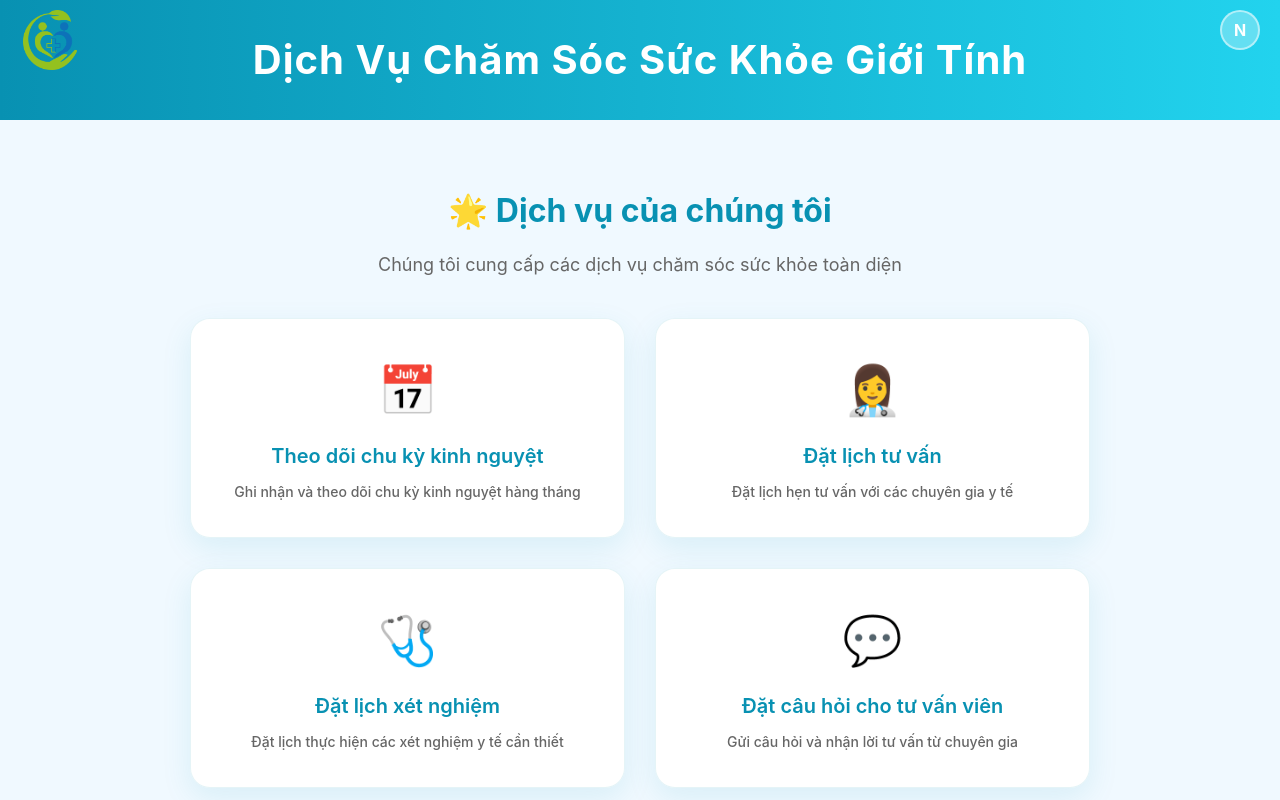
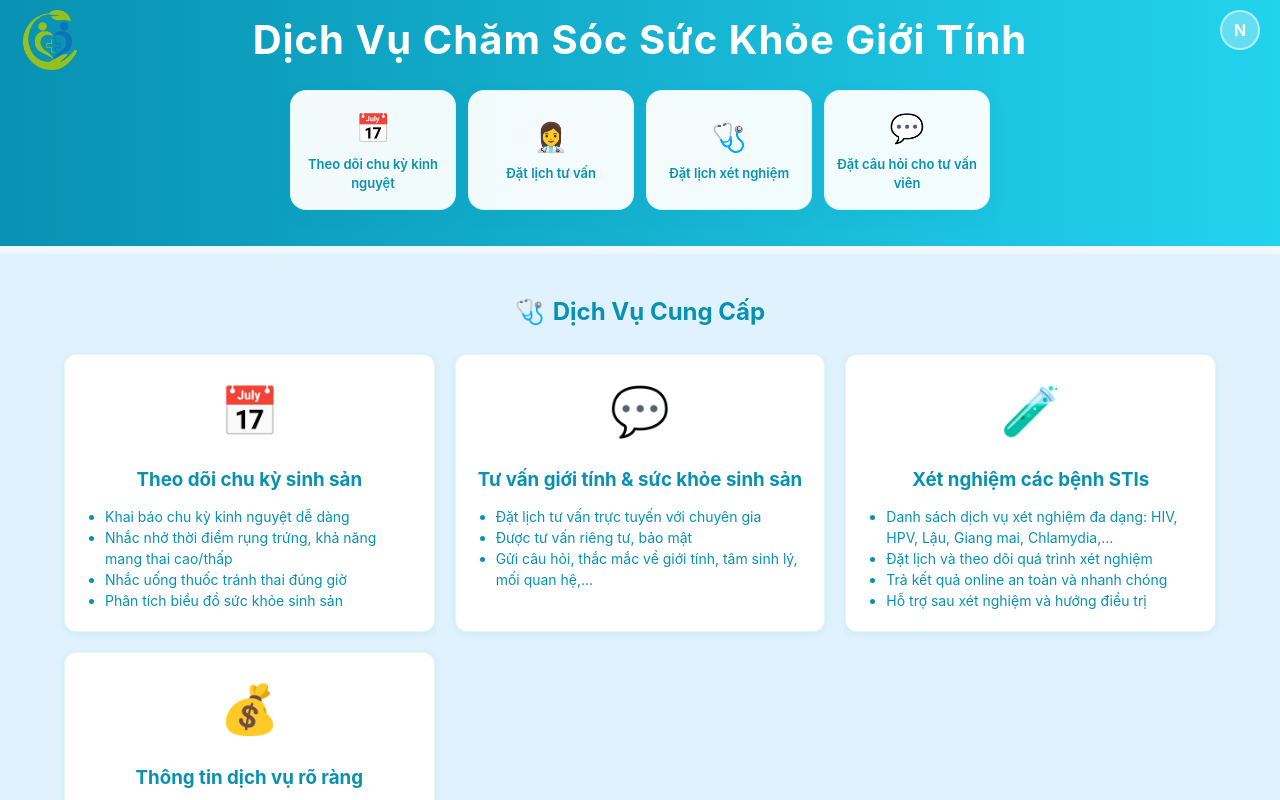
Before and after one commit to NeinMon/Gender-Healthcare-Service-Management-System, a React (Vite) app in the folder FE/: page /services in a window 1280 px wide. Shown: the top 800 px of the page. Built offline with nearby package versions, Linux system fonts and the light colour scheme; no server answers.

Commit message:
fix: Update Vietnamese text for clarity and consistency in App and Services components

```diff
--- a/FE/src/App.jsx
+++ b/FE/src/App.jsx
@@ -407,7 +407,7 @@ const App = () => {
             letterSpacing: 1
           }}
         >
-          Chăm Sóc Sức Khỏe Giới Tính
+          Dịch Vụ Chăm Sóc Sức Khỏe Giới Tính
         </h1>        <nav
           style={{
             display: "flex",
@@ -417,7 +417,8 @@ const App = () => {
             margin: "0 0 8px 0",
             padding: "0 40px"
           }}
-        >          <a
+        >
+          <a
             href="#gioi-thieu"
             style={{
               color: "#fff",
@@ -433,130 +434,46 @@ const App = () => {
               minWidth: "140px",
               textAlign: "center"
             }}
-            onMouseEnter={(e) => {
-              e.target.style.background = "rgba(255,255,255,0.5)";
-              e.target.style.transform = "translateY(-2px)";
-              e.target.style.boxShadow = "0 4px 8px rgba(0,0,0,0.15)";
-            }}
-            onMouseLeave={(e) => {
-              e.target.style.background = "rgba(255,255,255,0.4)";
-              e.target.style.transform = "translateY(0)";
-              e.target.style.boxShadow = "0 2px 4px rgba(0,0,0,0.1)";
-            }}
+            onMouseEnter={(e) => { e.target.style.background = "rgba(255,255,255,0.5)"; e.target.style.transform = "translateY(-2px)"; e.target.style.boxShadow = "0 4px 8px rgba(0,0,0,0.15)"; }}
+            onMouseLeave={(e) => { e.target.style.background = "rgba(255,255,255,0.4)"; e.target.style.transform = "translateY(0)"; e.target.style.boxShadow = "0 2px 4px rgba(0,0,0,0.1)"; }}
           >
             Giới thiệu
-          </a>          <a
-            href="#dich-vu"
-            style={{
-              color: "#fff",
-              fontWeight: 600,
-              fontSize: 16,
-              textDecoration: "none",
-              background: "rgba(255,255,255,0.4)",
-              padding: "12px 32px",
-              borderRadius: 8,
-              border: "1px solid rgba(255,255,255,0.6)",
-              transition: "all 0.3s ease",
-              boxShadow: "0 2px 4px rgba(0,0,0,0.1)",
-              minWidth: "140px",
-              textAlign: "center"
-            }}
-            onMouseEnter={(e) => {
-              e.target.style.background = "rgba(255,255,255,0.5)";
-              e.target.style.transform = "translateY(-2px)";
-              e.target.style.boxShadow = "0 4px 8px rgba(0,0,0,0.15)";
-            }}
-            onMouseLeave={(e) => {
-              e.target.style.background = "rgba(255,255,255,0.4)";
-              e.target.style.transform = "translateY(0)";
-              e.target.style.boxShadow = "0 2px 4px rgba(0,0,0,0.1)";
-            }}
+          </a>
+          <a
+            href="/login"
+            style={{ color: "#fff", fontWeight: 600, fontSize: 16, textDecoration: "none", background: "rgba(255,255,255,0.4)", padding: "12px 32px", borderRadius: 8, border: "1px solid rgba(255,255,255,0.6)", transition: "all 0.3s ease", boxShadow: "0 2px 4px rgba(0,0,0,0.1)", minWidth: "140px", textAlign: "center" }}
+            onClick={e => { e.preventDefault(); window.location.href = '/login'; }}
+            onMouseEnter={(e) => { e.target.style.background = "rgba(255,255,255,0.5)"; e.target.style.transform = "translateY(-2px)"; e.target.style.boxShadow = "0 4px 8px rgba(0,0,0,0.15)"; }}
+            onMouseLeave={(e) => { e.target.style.background = "rgba(255,255,255,0.4)"; e.target.style.transform = "translateY(0)"; e.target.style.boxShadow = "0 2px 4px rgba(0,0,0,0.1)"; }}
           >
-            Dịch vụ
-          </a>          <a
-            href="#nhan-vien"
-            style={{
-              color: "#fff",
-              fontWeight: 600,
-              fontSize: 16,
-              textDecoration: "none",
-              background: "rgba(255,255,255,0.4)",
-              padding: "12px 32px",
-              borderRadius: 8,
-              border: "1px solid rgba(255,255,255,0.6)",
-              transition: "all 0.3s ease",
-              boxShadow: "0 2px 4px rgba(0,0,0,0.1)",
-              minWidth: "140px",
-              textAlign: "center"
-            }}
-            onMouseEnter={(e) => {
-              e.target.style.background = "rgba(255,255,255,0.5)";
-              e.target.style.transform = "translateY(-2px)";
-              e.target.style.boxShadow = "0 4px 8px rgba(0,0,0,0.15)";
-            }}
-            onMouseLeave={(e) => {
-              e.target.style.background = "rgba(255,255,255,0.4)";
-              e.target.style.transform = "translateY(0)";
-              e.target.style.boxShadow = "0 2px 4px rgba(0,0,0,0.1)";
-            }}
+            Theo dõi chu kỳ kinh nguyệt
+          </a>
+          <a
+            href="/login"
+            style={{ color: "#fff", fontWeight: 600, fontSize: 16, textDecoration: "none", background: "rgba(255,255,255,0.4)", padding: "12px 32px", borderRadius: 8, border: "1px solid rgba(255,255,255,0.6)", transition: "all 0.3s ease", boxShadow: "0 2px 4px rgba(0,0,0,0.1)", minWidth: "140px", textAlign: "center" }}
+            onClick={e => { e.preventDefault(); window.location.href = '/login'; }}
+            onMouseEnter={(e) => { e.target.style.background = "rgba(255,255,255,0.5)"; e.target.style.transform = "translateY(-2px)"; e.target.style.boxShadow = "0 4px 8px rgba(0,0,0,0.15)"; }}
+            onMouseLeave={(e) => { e.target.style.background = "rgba(255,255,255,0.4)"; e.target.style.transform = "translateY(0)"; e.target.style.boxShadow = "0 2px 4px rgba(0,0,0,0.1)"; }}
           >
-            Nhân viên
-          </a>          <a
-            href="#tu-van-vien"
-            style={{
-              color: "#fff",
-              fontWeight: 600,
-              fontSize: 16,
-              textDecoration: "none",
-              background: "rgba(255,255,255,0.4)",
-              padding: "12px 32px",
-              borderRadius: 8,
-              border: "1px solid rgba(255,255,255,0.6)",
-              transition: "all 0.3s ease",
-              boxShadow: "0 2px 4px rgba(0,0,0,0.1)",
-              minWidth: "140px",
-              textAlign: "center"
-            }}
-            onMouseEnter={(e) => {
-              e.target.style.background = "rgba(255,255,255,0.5)";
-              e.target.style.transform = "translateY(-2px)";
-              e.target.style.boxShadow = "0 4px 8px rgba(0,0,0,0.15)";
-            }}
-            onMouseLeave={(e) => {
-              e.target.style.background = "rgba(255,255,255,0.4)";
-              e.target.style.transform = "translateY(0)";
-              e.target.style.boxShadow = "0 2px 4px rgba(0,0,0,0.1)";
-            }}
+            Đặt lịch tư vấn
+          </a>
+          <a
+            href="/login"
+            style={{ color: "#fff", fontWeight: 600, fontSize: 16, textDecoration: "none", background: "rgba(255,255,255,0.4)", padding: "12px 32px", borderRadius: 8, border: "1px solid rgba(255,255,255,0.6)", transition: "all 0.3s ease", boxShadow: "0 2px 4px rgba(0,0,0,0.1)", minWidth: "140px", textAlign: "center" }}
+            onClick={e => { e.preventDefault(); window.location.href = '/login'; }}
+            onMouseEnter={(e) => { e.target.style.background = "rgba(255,255,255,0.5)"; e.target.style.transform = "translateY(-2px)"; e.target.style.boxShadow = "0 4px 8px rgba(0,0,0,0.15)"; }}
+            onMouseLeave={(e) => { e.target.style.background = "rgba(255,255,255,0.4)"; e.target.style.transform = "translateY(0)"; e.target.style.boxShadow = "0 2px 4px rgba(0,0,0,0.1)"; }}
           >
-            Tư vấn viên
-          </a>          <a
-            href="#blog"
-            style={{
-              color: "#fff",
-              fontWeight: 600,
-              fontSize: 16,
-              textDecoration: "none",
-              background: "rgba(255,255,255,0.4)",
-              padding: "12px 32px",
-              borderRadius: 8,
-              border: "1px solid rgba(255,255,255,0.6)",
-              transition: "all 0.3s ease",
-              boxShadow: "0 2px 4px rgba(0,0,0,0.1)",
-              minWidth: "140px",
-              textAlign: "center"
-            }}
-            onMouseEnter={(e) => {
-              e.target.style.background = "rgba(255,255,255,0.5)";
-              e.target.style.transform = "translateY(-2px)";
-              e.target.style.boxShadow = "0 4px 8px rgba(0,0,0,0.15)";
-            }}
-            onMouseLeave={(e) => {
-              e.target.style.background = "rgba(255,255,255,0.4)";
-              e.target.style.transform = "translateY(0)";
-              e.target.style.boxShadow = "0 2px 4px rgba(0,0,0,0.1)";
-            }}
+            Đặt lịch xét nghiệm
+          </a>
+          <a
+            href="/login"
+            style={{ color: "#fff", fontWeight: 600, fontSize: 16, textDecoration: "none", background: "rgba(255,255,255,0.4)", padding: "12px 32px", borderRadius: 8, border: "1px solid rgba(255,255,255,0.6)", transition: "all 0.3s ease", boxShadow: "0 2px 4px rgba(0,0,0,0.1)", minWidth: "140px", textAlign: "center" }}
+            onClick={e => { e.preventDefault(); window.location.href = '/login'; }}
+            onMouseEnter={(e) => { e.target.style.background = "rgba(255,255,255,0.5)"; e.target.style.transform = "translateY(-2px)"; e.target.style.boxShadow = "0 4px 8px rgba(0,0,0,0.15)"; }}
+            onMouseLeave={(e) => { e.target.style.background = "rgba(255,255,255,0.4)"; e.target.style.transform = "translateY(0)"; e.target.style.boxShadow = "0 2px 4px rgba(0,0,0,0.1)"; }}
           >
-            Blog
+            Đặt câu hỏi cho tư vấn viên
           </a>
         </nav>
       </header>
@@ -1154,41 +1071,8 @@ const App = () => {
               </ul>
             </div>
           </div>
-
-          {/* Use Services Button */}
-          <div style={{
-            textAlign: "center",
-            marginTop: "30px"
-          }}>
-            <Link
-              to="/login"
-              style={{
-                display: "inline-block",
-                background: "linear-gradient(135deg, #0891b2 0%, #22d3ee 100%)",
-                color: "#fff",
-                textDecoration: "none",
-                padding: "16px 40px",
-                borderRadius: "12px",
-                fontWeight: "600",
-                fontSize: "18px",
-                boxShadow: "0 6px 20px rgba(8, 145, 178, 0.3)",
-                transition: "all 0.3s ease",
-                border: "none",
-                cursor: "pointer"
-              }}
-              onMouseEnter={(e) => {
-                e.target.style.transform = "translateY(-2px)";
-                e.target.style.boxShadow = "0 8px 25px rgba(8, 145, 178, 0.4)";
-              }}
-              onMouseLeave={(e) => {
-                e.target.style.transform = "translateY(0)";
-                e.target.style.boxShadow = "0 6px 20px rgba(8, 145, 178, 0.3)";
-              }}
-            >
-              🚀 Sử dụng dịch vụ ngay
-            </Link>
-          </div>
-        </section>{/* Testimonials Section */}
+        </section>
+        {/* Testimonials Section */}
         <section id="testimonials" data-animate="fade-in" className={`fade-in-section ${visibleSections.has('testimonials') ? 'visible' : ''}`} style={{
           background: "#f8fffe",
           borderRadius: 12,
@@ -1725,7 +1609,7 @@ const App = () => {
       {/* Scroll to Top Button */}
       <div style={{
         position: "fixed",
-        bottom: 30,
+        bottom:  30,
         right: 30,
         zIndex: 1000
       }}>
--- a/FE/src/Services.jsx
+++ b/FE/src/Services.jsx
@@ -48,7 +48,7 @@ const Services = () => {
     {
       id: 1,
       title: "Theo dõi chu kỳ kinh nguyệt",
-      description: "Ghi nhận và theo dõi chu kỳ kinh nguyệt hàng tháng",
+      // description: "Ghi nhận và theo dõi chu kỳ kinh nguyệt hàng tháng",
       icon: "📅",
       color: "#ff6b6b",
       path: "/period-tracking"
@@ -56,7 +56,7 @@ const Services = () => {
     {
       id: 2,
       title: "Đặt lịch tư vấn",
-      description: "Đặt lịch hẹn tư vấn với các chuyên gia y tế",
+      // description: "Đặt lịch hẹn tư vấn với các chuyên gia y tế",
       icon: "👩‍⚕️",
       color: "#4ecdc4",
       path: "/consultation-booking"
@@ -64,7 +64,7 @@ const Services = () => {
     {
       id: 3,
       title: "Đặt lịch xét nghiệm",
-      description: "Đặt lịch thực hiện các xét nghiệm y tế cần thiết",
+      // description: "Đặt lịch thực hiện các xét nghiệm y tế cần thiết",
       icon: "🩺",
       color: "#45b7d1",
       path: "/test-booking"
@@ -72,7 +72,7 @@ const Services = () => {
     {
       id: 4,
       title: "Đặt câu hỏi cho tư vấn viên",
-      description: "Gửi câu hỏi và nhận lời tư vấn từ chuyên gia",
+      // description: "Gửi câu hỏi và nhận lời tư vấn từ chuyên gia",
       icon: "💬",
       color: "#f9ca24",
       path: "/ask-question"
@@ -81,6 +81,78 @@ const Services = () => {
 
   // Check if screen is mobile
   const isMobile = window.innerWidth <= 768;
+
+  // --- Service Card Menu as horizontal menu ---
+  const serviceCardMenu = (
+    <div style={{
+      display: "flex",
+      flexDirection: "row",
+      gap: "12px",
+      margin: "20px auto 12px auto",
+      maxWidth: "700px",
+      padding: isMobile ? "0 4px" : "0",
+      overflowX: isMobile ? "auto" : "visible",
+      justifyContent: isMobile ? "flex-start" : "center",
+      alignItems: "stretch",
+      width: "100%"
+    }}>
+      {features.map((feature) => (
+        <Link
+          key={feature.id}
+          to={feature.path}
+          style={{
+            textDecoration: "none",
+            color: "inherit",
+            minWidth: isMobile ? 140 : 0,
+            flex: isMobile ? "0 0 140px" : "1 1 0%"
+          }}
+        >
+          <div
+            style={{
+              background: "rgba(255, 255, 255, 0.95)",
+              borderRadius: "16px",
+              padding: "14px 6px",
+              textAlign: "center",
+              boxShadow: "0 6px 18px rgba(8, 145, 178, 0.08)",
+              border: "1px solid rgba(8, 145, 178, 0.08)",
+              transition: "all 0.3s ease",
+              cursor: "pointer",
+              height: "120px",
+              display: "flex",
+              flexDirection: "column",
+              justifyContent: "center",
+              alignItems: "center",
+              minWidth: 0
+            }}
+            onMouseEnter={(e) => {
+              e.currentTarget.style.transform = "translateY(-6px)";
+              e.currentTarget.style.boxShadow = "0 12px 24px rgba(8, 145, 178, 0.13)";
+            }}
+            onMouseLeave={(e) => {
+              e.currentTarget.style.transform = "translateY(0)";
+              e.currentTarget.style.boxShadow = "0 6px 18px rgba(8, 145, 178, 0.08)";
+            }}
+          >
+            <div style={{
+              fontSize: "28px",
+              marginBottom: "6px"
+            }}>
+              {feature.icon}
+            </div>
+            <h3 style={{
+              fontSize: "13px",
+              fontWeight: "600",
+              color: "#0891b2",
+              marginBottom: "4px",
+              margin: 0
+            }}>
+              {feature.title}
+            </h3>
+          </div>
+        </Link>
+      ))}
+    </div>
+  );
 
   // Chuyển hướng nếu không phải customer và không đang loading
   if (!loading && !isCustomer && redirectTo) {
@@ -131,12 +203,14 @@ const Services = () => {
       minHeight: "100vh",
       width: "100vw",
       fontFamily: "'Inter', 'Segoe UI', Tahoma, Geneva, Verdana, sans-serif"
-    }}>      <header style={{
+    }}>
+      <header style={{
         background: "linear-gradient(90deg, #0891b2 0%, #22d3ee 100%)",
         position: "relative",
-        height: 120,
+        height: "auto",
         minHeight: 0,
-        overflow: "hidden"
+        overflow: "hidden",
+        paddingBottom: 24
       }}>
         {/* Logo góc trái */}
         <div style={{ position: "absolute", top: 10, left: 20 }}>
@@ -156,7 +230,7 @@ const Services = () => {
           top: 0,
           left: 0,
           width: "100%",
-          height: "100%",
+          height: 80,
           display: "flex",
           alignItems: "center",
           justifyContent: "center",
@@ -178,8 +252,9 @@ const Services = () => {
             Dịch Vụ Chăm Sóc Sức Khỏe Giới Tính
           </h1>
         </div>
+        {/* Service Card Menu directly below the title, inside header */}
+        <div style={{ marginTop: 90 }}>{serviceCardMenu}</div>
       </header>
-
       <main style={{
         padding: "40px 20px",
         minHeight: "calc(100vh - 200px)",
@@ -196,7 +271,7 @@ const Services = () => {
           width: "100%",
           margin: "0 auto"
         }}>
-          <div style={{
+          {/* <div style={{
             textAlign: "center",
             marginBottom: "40px"
           }}>
@@ -216,77 +291,71 @@ const Services = () => {
             }}>
               Chúng tôi cung cấp các dịch vụ chăm sóc sức khỏe toàn diện
             </p>
-          </div>          <div style={{
-            display: "grid",
-            gridTemplateColumns: isMobile ? "1fr" : "repeat(2, 1fr)",
-            gap: "30px",
-            marginBottom: "40px",
-            maxWidth: "900px",
-            margin: "0 auto 40px auto",
-            padding: isMobile ? "0 10px" : "0"
-          }}>
-            {features.map((feature) => (
-              <Link
-                key={feature.id}
-                to={feature.path}
+          </div>          Removed consultant section as we now restrict access to customer role only */}
+
+          <section id="dich-vu-cung-cap"
   style={{
-                  textDecoration: "none",
-                  color: "inherit"
-                }}
-              >                <div
-                  style={{
-                    background: "rgba(255, 255, 255, 0.95)",
-                    borderRadius: "20px",
-                    padding: "30px",
-                    textAlign: "center",
-                    boxShadow: "0 10px 30px rgba(8, 145, 178, 0.1)",
-                    border: "1px solid rgba(8, 145, 178, 0.1)",
-                    transition: "all 0.3s ease",
-                    cursor: "pointer",
-                    height: "220px",
-                    display: "flex",
-                    flexDirection: "column",
-                    justifyContent: "center",
-                    alignItems: "center",
-                    minWidth: "0"
-                  }}
-                  onMouseEnter={(e) => {
-                    e.currentTarget.style.transform = "translateY(-10px)";
-                    e.currentTarget.style.boxShadow = "0 20px 40px rgba(8, 145, 178, 0.15)";
-                  }}
-                  onMouseLeave={(e) => {
-                    e.currentTarget.style.transform = "translateY(0)";
-                    e.currentTarget.style.boxShadow = "0 10px 30px rgba(8, 145, 178, 0.1)";
+    width: "100vw",
+    position: "relative",
+    left: "50%",
+    right: "50%",
+    marginLeft: "-50vw",
+    marginRight: "-50vw",
+    background: "#e0f2fe",
+    borderRadius: 0,
+    boxShadow: "0 2px 8px rgba(17,153,142,0.07)",
+    padding: "40px 0 32px 0",
+    marginTop: "-32px",
+    marginBottom: "32px",
+    zIndex: 1
   }}
 >
-                  <div style={{
-                    fontSize: "48px",
-                    marginBottom: "15px"
-                  }}>
-                    {feature.icon}
+  <div style={{ maxWidth: "1200px", margin: "0 auto", padding: "0 24px" }}>
+    <h2 style={{ color: "#0891b2", marginTop: 0, display: "flex", alignItems: "center", gap: 8, justifyContent: "center", marginBottom: 24 }}>
+      <span role="img" aria-label="stethoscope">🩺</span> Dịch Vụ Cung Cấp
+    </h2>
+    <div style={{ display: "grid", gridTemplateColumns: "repeat(auto-fit, minmax(300px, 1fr))", gap: 20, marginBottom: 20 }}>
+      <div style={{ background: "#fff", borderRadius: 12, padding: 20, boxShadow: "0 2px 8px rgba(17,153,142,0.1)", border: "1px solid rgba(17,153,142,0.1)" }}>
+        <div style={{ fontSize: 48, textAlign: "center", marginBottom: 12 }}>📅</div>
+        <h3 style={{ color: "#0891b2", textAlign: "center", marginBottom: 12 }}>Theo dõi chu kỳ sinh sản</h3>
+        <ul style={{ fontSize: 14, color: "#0891b2", margin: 0, paddingLeft: 20 }}>
+          <li>Khai báo chu kỳ kinh nguyệt dễ dàng</li>
+          <li>Nhắc nhở thời điểm rụng trứng, khả năng mang thai cao/thấp</li>
+          <li>Nhắc uống thuốc tránh thai đúng giờ</li>
+          <li>Phân tích biểu đồ sức khỏe sinh sản</li>
+        </ul>
       </div>
-                  <h3 style={{
-                    fontSize: "20px",
-                    fontWeight: "600",
-                    color: "#0891b2",
-                    marginBottom: "10px",
-                    margin: 0
-                  }}>
-                    {feature.title}
-                  </h3>
-                  <p style={{
-                    fontSize: "14px",
-                    color: "#666",
-                    lineHeight: "1.5",
-                    margin: "10px 0 0 0"
-                  }}>
-                    {feature.description}
-                  </p>
+      <div style={{ background: "#fff", borderRadius: 12, padding: 20, boxShadow: "0 2px 8px rgba(17,153,142,0.1)", border: "1px solid rgba(17,153,142,0.1)" }}>
+        <div style={{ fontSize: 48, textAlign: "center", marginBottom: 12 }}>💬</div>
+        <h3 style={{ color: "#0891b2", textAlign: "center", marginBottom: 12 }}>Tư vấn giới tính & sức khỏe sinh sản</h3>
+        <ul style={{ fontSize: 14, color: "#0891b2", margin: 0, paddingLeft: 20 }}>
+          <li>Đặt lịch tư vấn trực tuyến với chuyên gia</li>
+          <li>Được tư vấn riêng tư, bảo mật</li>
+          <li>Gửi câu hỏi, thắc mắc về giới tính, tâm sinh lý, mối quan hệ,...</li>
+        </ul>
       </div>
-              </Link>
-            ))}
+      <div style={{ background: "#fff", borderRadius: 12, padding: 20, boxShadow: "0 2px 8px rgba(17,153,142,0.1)", border: "1px solid rgba(17,153,142,0.1)" }}>
+        <div style={{ fontSize: 48, textAlign: "center", marginBottom: 12 }}>🧪</div>
+        <h3 style={{ color: "#0891b2", textAlign: "center", marginBottom: 12 }}>Xét nghiệm các bệnh STIs</h3>
+        <ul style={{ fontSize: 14, color: "#0891b2", margin: 0, paddingLeft: 20 }}>
+          <li>Danh sách dịch vụ xét nghiệm đa dạng: HIV, HPV, Lậu, Giang mai, Chlamydia,...</li>
+          <li>Đặt lịch và theo dõi quá trình xét nghiệm</li>
+          <li>Trả kết quả online an toàn và nhanh chóng</li>
+          <li>Hỗ trợ sau xét nghiệm và hướng điều trị</li>
+        </ul>
       </div>
-            {/* Removed consultant section as we now restrict access to customer role only */}
+      <div style={{ background: "#fff", borderRadius: 12, padding: 20, boxShadow: "0 2px 8px rgba(17,153,142,0.1)", border: "1px solid rgba(17,153,142,0.1)" }}>
+        <div style={{ fontSize: 48, textAlign: "center", marginBottom: 12 }}>💰</div>
+        <h3 style={{ color: "#0891b2", textAlign: "center", marginBottom: 12 }}>Thông tin dịch vụ rõ ràng</h3>
+        <ul style={{ fontSize: 14, color: "#0891b2", margin: 0, paddingLeft: 20 }}>
+          <li>Bảng giá xét nghiệm minh bạch, cập nhật liên tục</li>
+          <li>Gói dịch vụ phù hợp cho từng đối tượng (nam, nữ, cặp đôi,...)</li>
+        </ul>
+      </div>
+    </div>
+  </div>
+</section>
+
 
           <div style={{
             textAlign: "center",
@@ -381,6 +450,9 @@ const Services = () => {
               Xem thông tin cá nhân
             </Link>
           </div> */}
+
+          {/* Dịch Vụ Cung Cấp - moved from App.jsx */}
+
         </div>
       </main>
 
```
Lines whose indentation alone changed are shown as unchanged.
